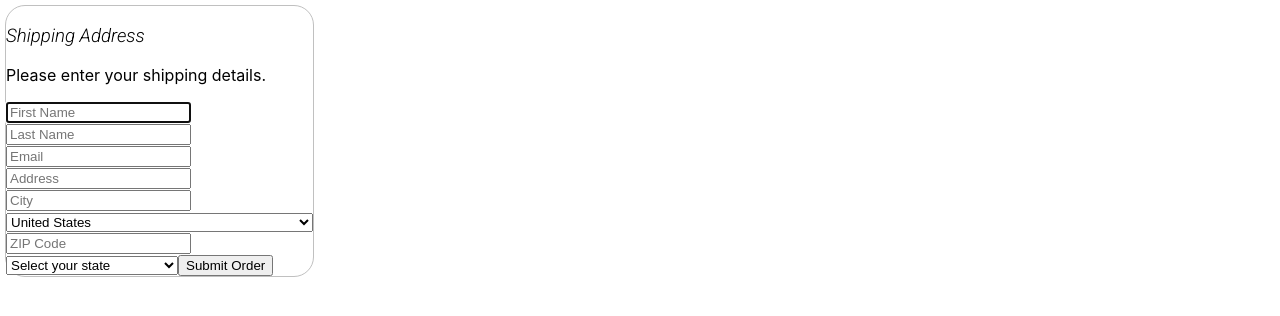
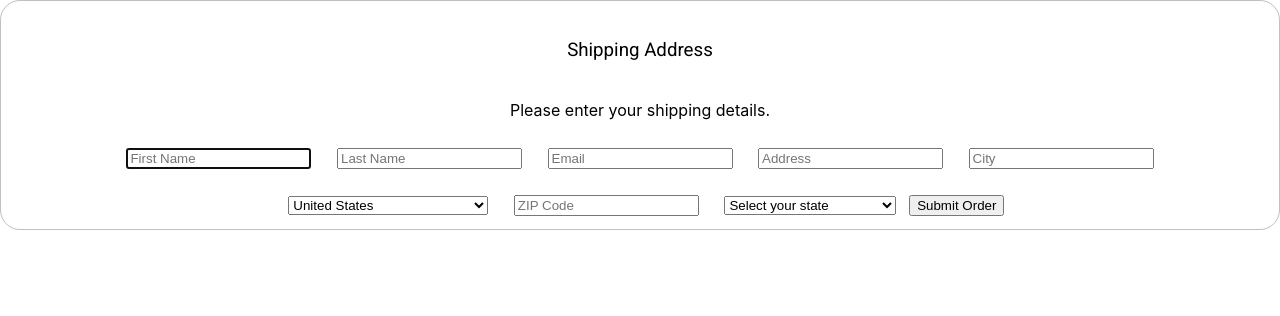
Before and after one commit to TroyWarez/basic-site, a React (Vite) app: page / in a window 1280 px wide. Shown: the top 316 px of the page. Built offline with nearby package versions, Linux system fonts and the light colour scheme.

Commit message:
better css

```diff
--- a/src/components/OrderForm/OrderForm.module.css
+++ b/src/components/OrderForm/OrderForm.module.css
@@ -1,15 +1,17 @@
 .shippingheading {
   font-family: "Roboto", sans-serif;
-  font-weight: 300;
-  font-style: italic;
-  text-align: left;
+  font-weight: 400;
+  font-style: normal;
+  margin: 3%;
 }
 .shippingform {
-  display: table-caption;
+  display: bable-row;
   border-radius: 20px;
   border: 1px solid #c0c0c0;
   outline: 0 !important;
   box-sizing: border-box;
-  text-align: left;
-  margin: 5px;
+  width: 100%;
 }
+.shippinginput {
+  margin: 1%;
+}
--- a/src/components/OrderForm/OrderForm.tsx
+++ b/src/components/OrderForm/OrderForm.tsx
@@ -7,15 +7,15 @@ const OrderForm = () => {
             <form action="" method="get">
             <h3 className={classes.shippingheading}>Shipping Address</h3>
             <p>Please enter your shipping details.</p>
-                <input type="text" name="name" id="firstname" placeholder="First Name" maxLength={50} autoFocus={true} required />
+                <input className={classes.shippinginput} type="text" name="name" id="firstname" placeholder="First Name" maxLength={50} autoFocus={true} required />
 
-                <input type="text" name="name" id="lastname" placeholder="Last Name" maxLength={50} required />
+                <input className={classes.shippinginput} type="text" name="name" id="lastname" placeholder="Last Name" maxLength={50} required />
 
-                <input type="email" name="email" id="email" required placeholder="Email" maxLength={62}/>
+                <input className={classes.shippinginput} type="email" name="email" id="email" required placeholder="Email" maxLength={62}/>
 
-                <input type="text" name="address" id="address" required placeholder="Address" maxLength={95}/>
+                <input className={classes.shippinginput} type="text" name="address" id="address" required placeholder="Address" maxLength={95}/>
 
-                <input type="text" name="City" id="City" required placeholder="City" maxLength={35}/>
+                <input className={classes.shippinginput} type="text" name="City" id="City" required placeholder="City" maxLength={35}/>
 
                 <RegionalInput/>
 
--- a/src/components/RegionalInput/RegionalInput.module.css
+++ b/src/components/RegionalInput/RegionalInput.module.css
@@ -1,3 +1,12 @@
 .CanadianProvinces {
     display: none;
+    margin: 1%;
+    max-width: 15em;
   }
+  .shippinginput {
+    margin: 1%;
+  }
+  .shippingselect {
+    margin: 1%;
+    max-width: 15em;
+  }
--- a/src/components/RegionalInput/RegionalInput.tsx
+++ b/src/components/RegionalInput/RegionalInput.tsx
@@ -2,7 +2,7 @@
 import classes from "./RegionalInput.module.css"
 export default function RegionalInput() {
   function ChangeHandler(event: React.ChangeEvent<HTMLSelectElement>) {
-    const stateInputElement =  document.getElementById("stateInput") as HTMLSelectElement;
+    const stateInputElement =  document.getElementById("stateSelect") as HTMLSelectElement;
     const provinceInputElement =  document.getElementById("CanadianProvinces") as HTMLSelectElement;
     const ZipCodeInputElement = document.getElementById("zipCode") as HTMLInputElement;
     if (stateInputElement && ZipCodeInputElement && provinceInputElement) {
@@ -43,7 +43,7 @@ export default function RegionalInput() {
   }
   return (
     <>
-    <select name="country" id="Country" onChange={ChangeHandler} aria-label="Please select your country" defaultValue="Please select your country" required>
+    <select className={classes.shippingselect} name="country" id="Country" onChange={ChangeHandler} aria-label="Please select your country" defaultValue="Please select your country" required>
     <option value="US">United States</option>
     <option value="GB">United Kingdom</option>
     <option value="AE">United Arab Emirates</option>
@@ -279,9 +279,9 @@ export default function RegionalInput() {
     <option value="ZW">Zimbabwe</option>
     </select>
 
-    <input type="text" id="zipCode" placeholder="ZIP Code" maxLength={12} required/>
+    <input className={classes.shippinginput}  type="text" id="zipCode" placeholder="ZIP Code" maxLength={12} required/>
 
-    <select name="state" id="stateInput" aria-label="Please select your state" required>
+    <select className={classes.shippingselect} name="state" id="stateSelect" aria-label="Please select your state" required>
     <option value="">Select your state</option>
     <option value="CA">California</option>
     <option value="TX">Texas</option>
--- a/src/index.css
+++ b/src/index.css
@@ -10,14 +10,11 @@ body {
   margin: 0;
   padding: 0;
   display: flex;
-  min-width: 100vw;
-  min-height: 100vh;
-}
-
-#root {
-  width: 100%;
 }
 .hide {
   visibility: hidden;
   display: block;
 }
+form {
+  text-align: center;
+}
```
